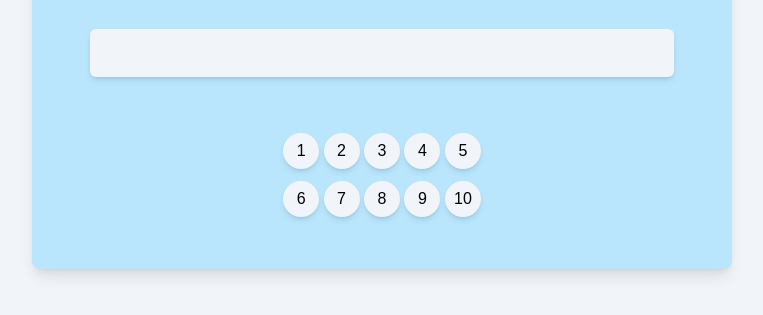
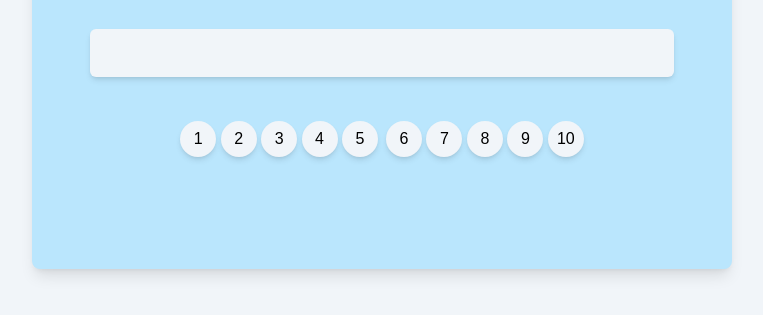
Before and after one commit to EsKrimBiru/LATIHAN-01, a website: page index.html in a window 1280 px wide. Shown: the part 243-558 px from the top of the page, without its empty margins (258-1021 px from the left). Drawn offline with Linux system fonts and the light colour scheme.

Commit message:
kesalahan di mode mobile

```diff
--- a/index.html
+++ b/index.html
@@ -21,11 +21,11 @@
         <div
           class="flex justify-center items-center h-12 w-10/12 my-8 bg-slate-100 rounded-md shadow-md"
         >
-          <p class="text-4xl text-center"></p>
+          <p class="text-2xl lg:text-4xl text-center"></p>
         </div>
         <!-- Angka-angka -->
-        <div class="flex flex-col mt-3">
-          <div class="my-3">
+        <div class="flex flex-col lg:flex-row mt-3">
+          <div class="my-3 lg:my-0 lg:mx-1">
             <button
               type="button"
               id="angka1"
@@ -62,7 +62,7 @@
               5
             </button>
           </div>
-          <div>
+          <div class="lg:mx-1">
             <button
               type="button"
               id="angka6"
```
Also changed, not shown: public/style.css.
